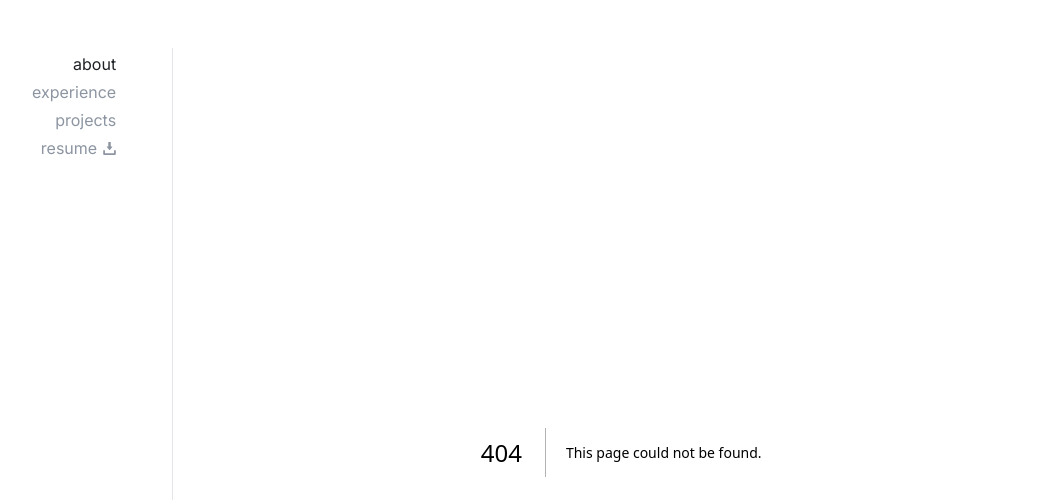
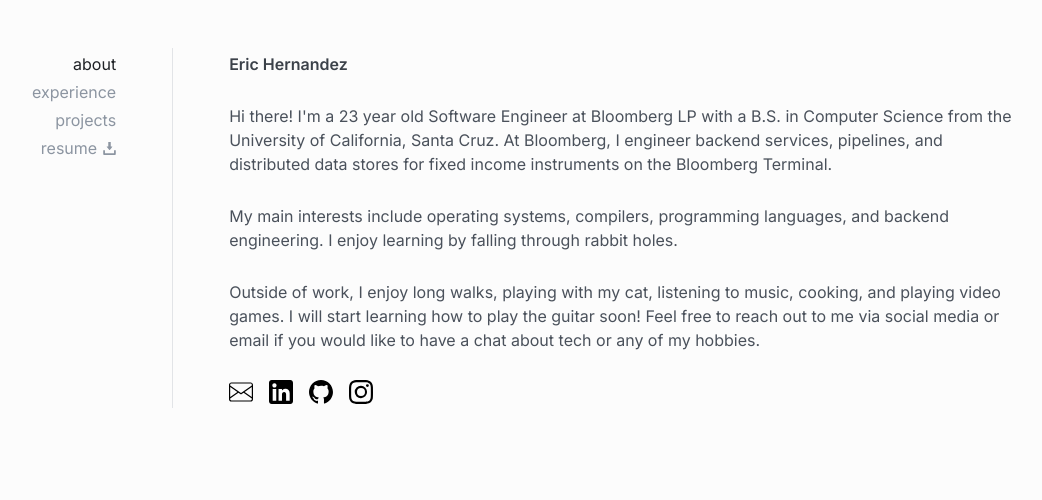
Before and after one commit to eric-hdez/eric-hdez.dev, a Next.js app: page / in a window 1280 px wide. Before the commit this address had no page. Shown: the top 500 px of the page, without its empty margins (0-1042 px from the left). Built offline with nearby package versions, Linux system fonts and the light colour scheme.

Commit message:
root page error

```diff
--- /dev/null
+++ b/src/app/page.tsx
@@ -0,0 +1,7 @@
+import About from "./about/page";
+
+export default function Page() {
+  return (
+      <About />
+  );
+}
```
